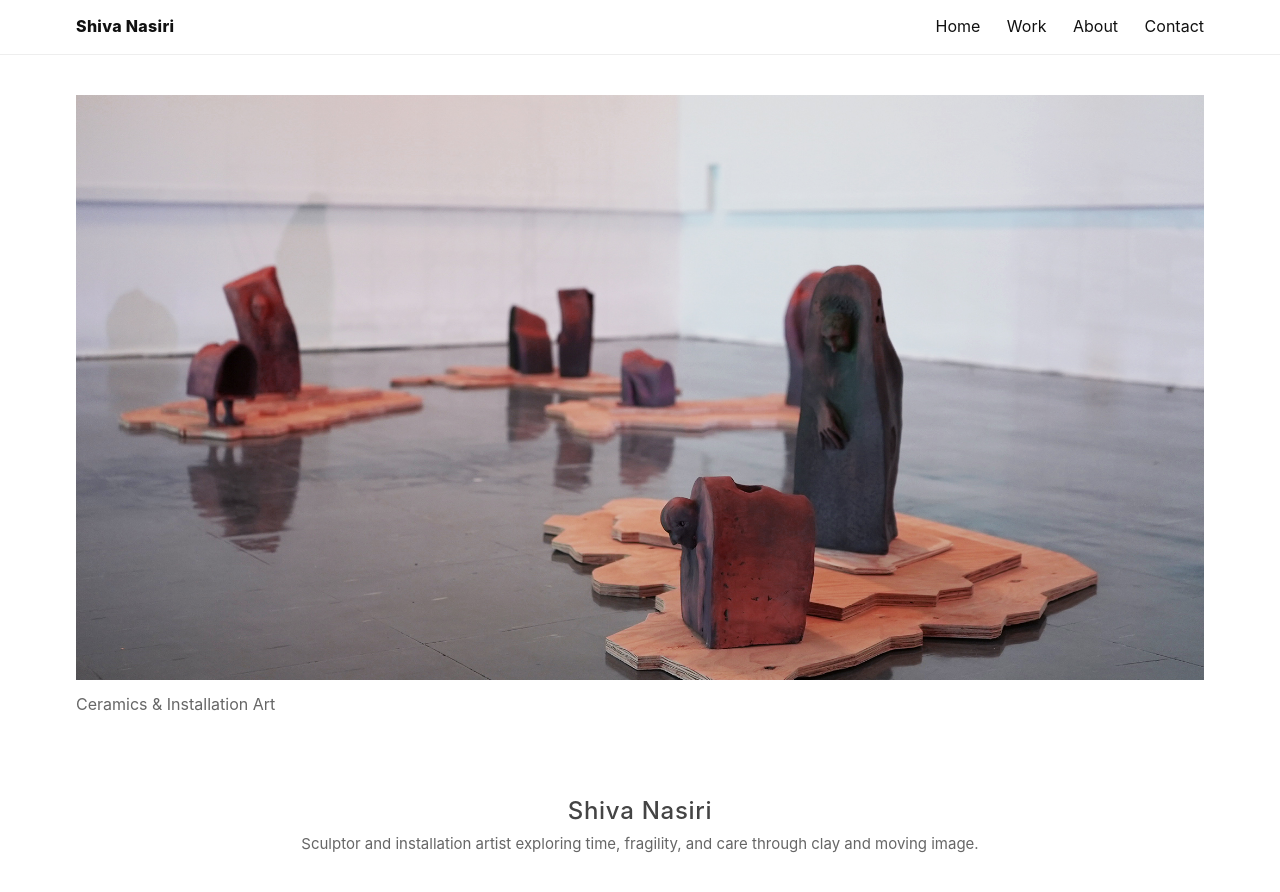
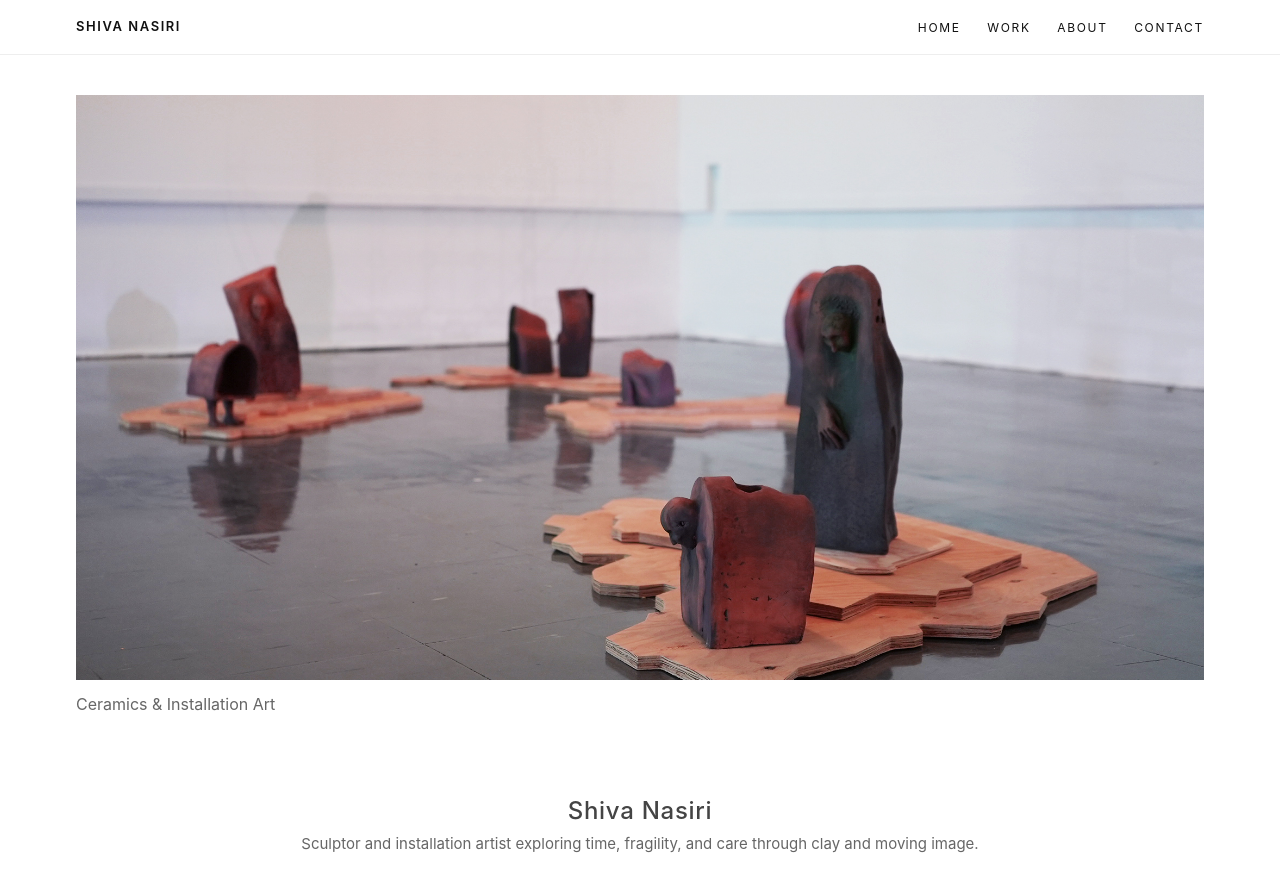
Before and after one commit to shivanasiri/shivanasiri.github.io, a Jekyll site: the page built from index.md, in a window 1280 px wide and 900 px high. Shown: the top 892 px of the window. Built offline with Jekyll 4.4.1, drawn with Linux system fonts in a browser that asks for light colours.

Commit message:
Update site.css

```diff
--- a/assets/css/site.css
+++ b/assets/css/site.css
@@ -10,12 +10,43 @@ a:hover{border-color:#111;}
 h1,h2,h3{font-weight:700;line-height:1.2;margin:18px 0 6px;}
 p{margin:0 0 14px;}
 
-.site-header{position:sticky;top:0;background:#fffeb;backdrop-filter:saturate(180%) blur(10px);border-bottom:1px solid #eee;}
-.site-header .inner,
-.site-footer .inner{max-width:var(--max);margin:0 auto;padding:14px var(--gutter);display:flex;align-items:center;justify-content:space-between;}
-.brand{font-weight:800;letter-spacing:.02em;border:0;}
-.nav a{margin-left:22px;border:0;}
-.nav a:hover{border-bottom:1px solid #000;}
+.site-header{
+  position: sticky;
+  top: 0;
+  background: #ffffff;
+  backdrop-filter: saturate(180%) blur(10px);
+  border-bottom: 1px solid #eee;
+  z-index: 50;
+}
+
+.site-header .inner{
+  max-width: var(--max);
+  margin: 0 auto;
+  padding: 14px var(--gutter);
+  display: flex;
+  align-items: center;
+  justify-content: space-between; /* name left, nav right */
+}
+
+.brand{
+  font-weight: 600;
+  letter-spacing: .12em;
+  text-transform: uppercase;
+  font-size: 13px;
+  border: 0;
+}
+
+.nav a{
+  margin-left: 22px;
+  font-size: 12px;
+  text-transform: uppercase;
+  letter-spacing: .14em;
+  border: 0;
+}
+
+.nav a:hover{
+  border-bottom: 1px solid #000;
+}
 
 .container{max-width:var(--max);margin:0 auto;padding:40px var(--gutter) 80px;}
 
```
